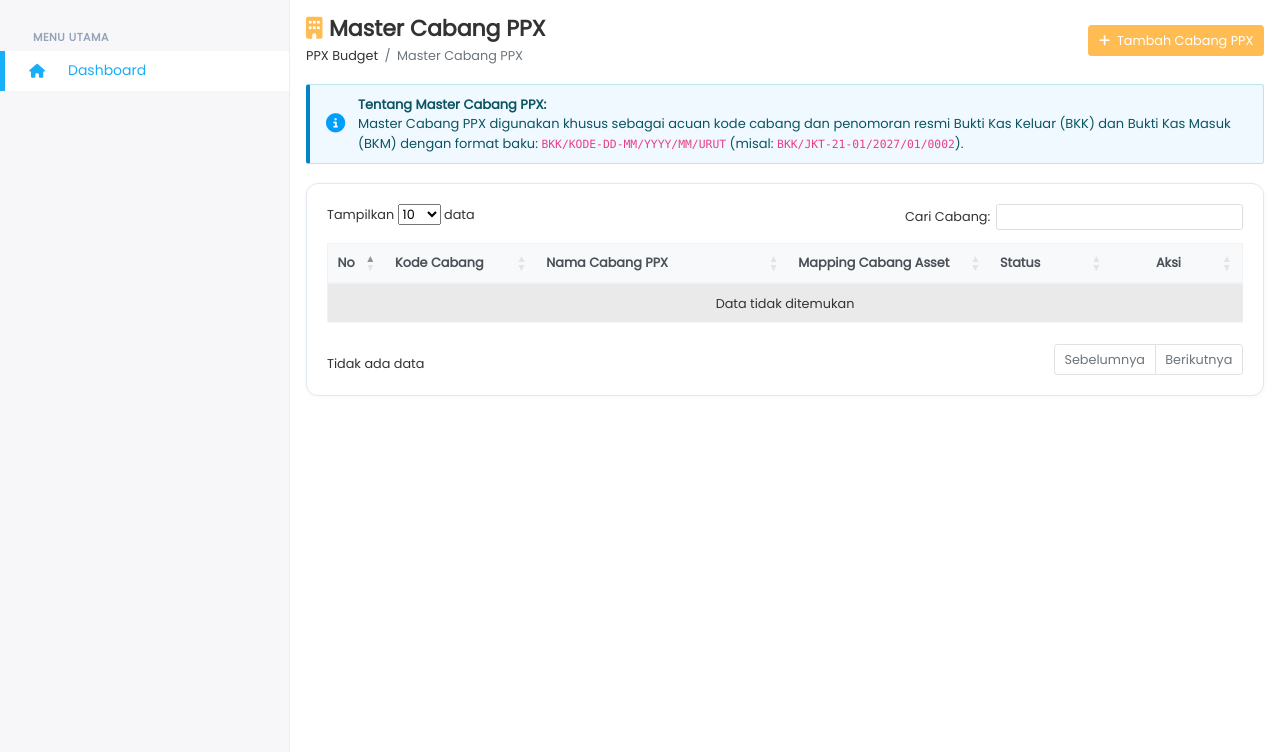
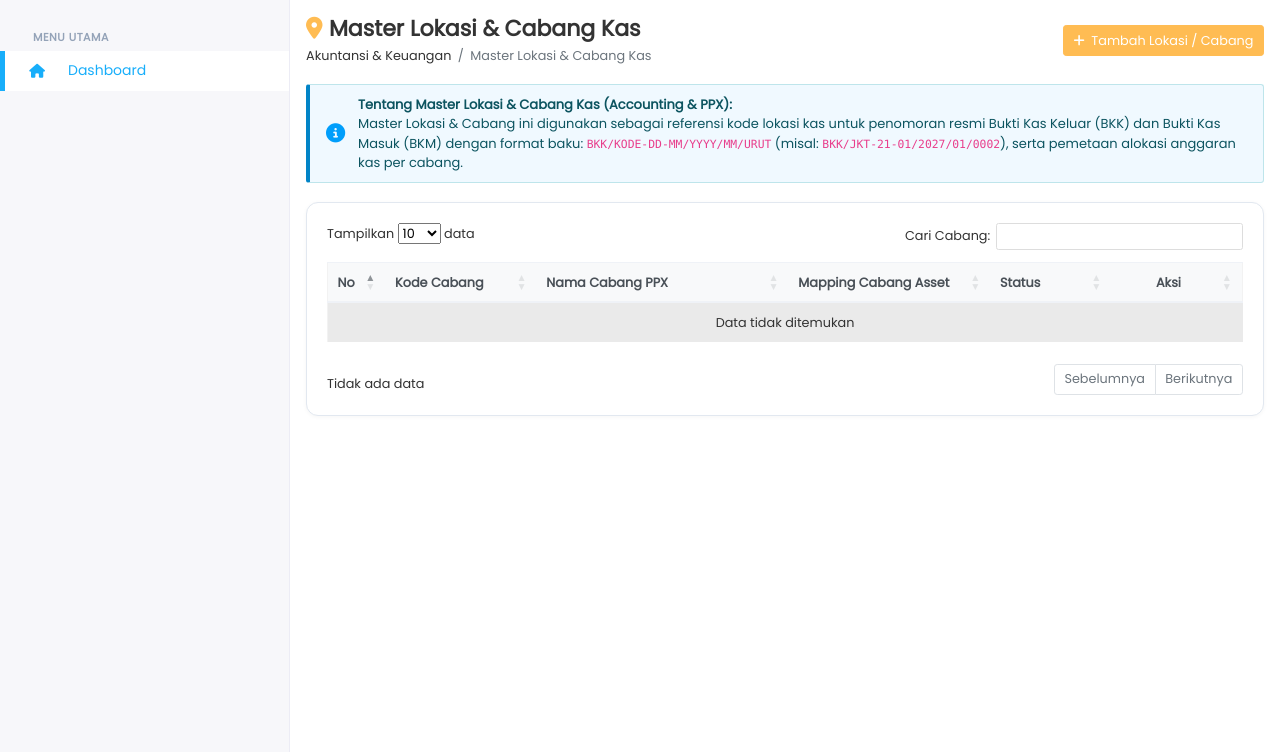
Before and after one commit to fthrzkamr/management_asset, a PHP site: page /z_master_cabang_ppx/index.php in a window 1280 px wide. Shown: the part 48-800 px from the top of the page. Run offline with PHP 8.4, Linux system fonts and the light colour scheme; the visitor is signed in with stand-in values (Sample User, id 1); data that the repository does not hold is empty; some libraries are stand-ins or nearby versions.

Commit message:
Tambahkan menu Master Lokasi & Cabang Kas pada Akuntansi & Keuangan serta perjelas labelnya

```diff
--- a/layouts/navbar.php
+++ b/layouts/navbar.php
@@ -922,12 +922,12 @@ function is_active($patterns) {
                                         <a href="<?= BASE_URL ?>/z_master_budget/dashboard.php">Master Anggaran</a>
                                     </li>
                                 <?php endif; ?>
-                                <?php if ($auth->hasPermission('ppx_budget', 'manage_category') || $auth->isSuperAdmin()): ?>
+                                <?php if ($auth->hasPermission('ppx_budget', 'manage_category') || $auth->isSuperAdmin() || $auth->hasPermission('master_budget', 'read') || $auth->hasPermission('realisasi_ppx', 'read')): ?>
                                     <li class="<?= is_active('z_ppx_budget/category_manage.php') ? 'active' : '' ?>">
                                         <a href="<?= BASE_URL ?>/z_ppx_budget/category_manage.php">Kategori Budget</a>
                                     </li>
                                     <li class="<?= is_active('z_master_cabang_ppx') ? 'active' : '' ?>">
-                                        <a href="<?= BASE_URL ?>/z_master_cabang_ppx/index.php">Master Cabang PPX</a>
+                                        <a href="<?= BASE_URL ?>/z_master_cabang_ppx/index.php">Master Lokasi & Cabang PPX</a>
                                     </li>
                                 <?php endif; ?>
                                 <?php if ($auth->hasPermission('ppx_routing', 'read')): ?>
@@ -981,7 +981,7 @@ function is_active($patterns) {
                 <!-- 3. KELOMPOK: AKUNTANSI & KEUANGAN (ACCOUNTING ENGINE)      -->
                 <!-- ═══════════════════════════════════════════════════════════ -->
                 <?php
-                $acc_patterns = ['z_acc_coa', 'z_acc_mutasi_bank', 'z_acc_cash_opname', 'z_acc_jurnal'];
+                $acc_patterns = ['z_acc_coa', 'z_master_cabang_ppx', 'z_acc_mutasi_bank', 'z_acc_cash_opname', 'z_acc_jurnal'];
                 $isAccActive = is_active($acc_patterns);
                 $hasAccMenu = $auth->hasPermission('realisasi_ppx', 'read') ||
                               $auth->hasPermission('master_budget', 'read') ||
@@ -998,6 +998,9 @@ function is_active($patterns) {
                         <ul style="display: <?= $isAccActive ? 'block' : 'none' ?>;">
                             <li class="<?= is_active('z_acc_coa') ? 'active' : '' ?>">
                                 <a href="<?= BASE_URL ?>/z_acc_coa/index.php">Master COA (Bagan Akun)</a>
+                            </li>
+                            <li class="<?= is_active('z_master_cabang_ppx') ? 'active' : '' ?>">
+                                <a href="<?= BASE_URL ?>/z_master_cabang_ppx/index.php">Master Lokasi & Cabang Kas</a>
                             </li>
                             <li class="<?= is_active('z_acc_mutasi_bank') ? 'active' : '' ?>">
                                 <a href="<?= BASE_URL ?>/z_acc_mutasi_bank/index.php">Mutasi Bank & Rekening</a>
--- a/z_master_cabang_ppx/index.php
+++ b/z_master_cabang_ppx/index.php
@@ -37,7 +37,7 @@ if ($q_ppx) {
 <head>
     <meta charset="utf-8">
     <meta name="viewport" content="width=device-width, initial-scale=1">
-    <title>Master Cabang PPX – DFM Asset</title>
+    <title>Master Lokasi & Cabang Kas (Accounting) – DFM Asset</title>
     <link rel="icon" href="../assets/img/dua.png" type="image/png">
     <?php if ($layout_dir && file_exists($layout_dir . '/header_css.php')) include $layout_dir . '/header_css.php'; ?>
     <link rel="stylesheet" href="https://cdnjs.cloudflare.com/ajax/libs/font-awesome/6.0.0/css/all.min.css">
@@ -73,16 +73,16 @@ if ($q_ppx) {
                 <div class="row align-items-center">
                     <div class="col">
                         <h3 class="page-title mb-1 font-weight-bold">
-                            <i class="fas fa-building text-primary mr-2"></i>Master Cabang PPX
+                            <i class="fas fa-map-marker-alt text-primary mr-2"></i>Master Lokasi & Cabang Kas
                         </h3>
                         <ul class="breadcrumb">
-                            <li class="breadcrumb-item"><a href="../z_ppx_budget/dashboard.php">PPX Budget</a></li>
-                            <li class="breadcrumb-item active">Master Cabang PPX</li>
+                            <li class="breadcrumb-item"><a href="../z_acc_coa/index.php">Akuntansi & Keuangan</a></li>
+                            <li class="breadcrumb-item active">Master Lokasi & Cabang Kas</li>
                         </ul>
                     </div>
                     <div class="col-auto">
                         <button type="button" class="btn btn-primary" data-toggle="modal" data-target="#modalAddCabang">
-                            <i class="fas fa-plus mr-1"></i> Tambah Cabang PPX
+                            <i class="fas fa-plus mr-1"></i> Tambah Lokasi / Cabang
                         </button>
                     </div>
                 </div>
@@ -101,9 +101,9 @@ if ($q_ppx) {
             <div class="alert alert-info d-flex align-items-center mb-4" style="border-left: 4px solid #0284c7; background: #f0f9ff;">
                 <i class="fas fa-info-circle fa-xl mr-3 text-info"></i>
                 <div style="font-size: 13px;">
-                    <strong>Tentang Master Cabang PPX:</strong><br>
-                    Master Cabang PPX digunakan khusus sebagai acuan kode cabang dan penomoran resmi Bukti Kas Keluar (BKK) dan Bukti Kas Masuk (BKM)
-                    dengan format baku: <code>BKK/KODE-DD-MM/YYYY/MM/URUT</code> (misal: <code>BKK/JKT-21-01/2027/01/0002</code>).
+                    <strong>Tentang Master Lokasi & Cabang Kas (Accounting & PPX):</strong><br>
+                    Master Lokasi & Cabang ini digunakan sebagai referensi kode lokasi kas untuk penomoran resmi Bukti Kas Keluar (BKK) dan Bukti Kas Masuk (BKM)
+                    dengan format baku: <code>BKK/KODE-DD-MM/YYYY/MM/URUT</code> (misal: <code>BKK/JKT-21-01/2027/01/0002</code>), serta pemetaan alokasi anggaran kas per cabang.
                 </div>
             </div>
 
@@ -175,17 +175,17 @@ if ($q_ppx) {
         <form action="action.php" method="POST" class="modal-content">
             <input type="hidden" name="action" value="create">
             <div class="modal-header">
-                <h5 class="modal-title font-weight-bold"><i class="fas fa-plus-circle text-primary mr-1"></i> Tambah Cabang PPX</h5>
+                <h5 class="modal-title font-weight-bold"><i class="fas fa-plus-circle text-primary mr-1"></i> Tambah Lokasi / Cabang Kas</h5>
                 <button type="button" class="close" data-dismiss="modal">&times;</button>
             </div>
             <div class="modal-body">
                 <div class="form-group">
-                    <label class="font-weight-bold">Kode Cabang (3-5 Huruf Singkatan) <span class="text-danger">*</span></label>
+                    <label class="font-weight-bold">Kode Lokasi / Cabang (3-5 Huruf Singkatan) <span class="text-danger">*</span></label>
                     <input type="text" name="kode_cabang" class="form-control text-uppercase font-weight-bold" maxlength="10" placeholder="Contoh: JKT, GOR, SBY" required>
                     <small class="text-muted">Digunakan sebagai kode penomoran BKK/BKM.</small>
                 </div>
                 <div class="form-group">
-                    <label class="font-weight-bold">Nama Cabang PPX <span class="text-danger">*</span></label>
+                    <label class="font-weight-bold">Nama Lokasi / Cabang Kas <span class="text-danger">*</span></label>
                     <input type="text" name="nama_cabang" class="form-control" placeholder="Contoh: Gorontalo" required>
                 </div>
                 <div class="form-group">
@@ -223,16 +223,16 @@ if ($q_ppx) {
             <input type="hidden" name="action" value="update">
             <input type="hidden" name="id_cabang_ppx" id="edit_id_cabang_ppx">
             <div class="modal-header">
-                <h5 class="modal-title font-weight-bold"><i class="fas fa-edit text-info mr-1"></i> Edit Cabang PPX</h5>
+                <h5 class="modal-title font-weight-bold"><i class="fas fa-edit text-info mr-1"></i> Edit Lokasi / Cabang Kas</h5>
                 <button type="button" class="close" data-dismiss="modal">&times;</button>
             </div>
             <div class="modal-body">
                 <div class="form-group">
-                    <label class="font-weight-bold">Kode Cabang <span class="text-danger">*</span></label>
+                    <label class="font-weight-bold">Kode Lokasi / Cabang <span class="text-danger">*</span></label>
                     <input type="text" name="kode_cabang" id="edit_kode_cabang" class="form-control text-uppercase font-weight-bold" maxlength="10" required>
                 </div>
                 <div class="form-group">
-                    <label class="font-weight-bold">Nama Cabang PPX <span class="text-danger">*</span></label>
+                    <label class="font-weight-bold">Nama Lokasi / Cabang Kas <span class="text-danger">*</span></label>
                     <input type="text" name="nama_cabang" id="edit_nama_cabang" class="form-control" required>
                 </div>
                 <div class="form-group">
```
